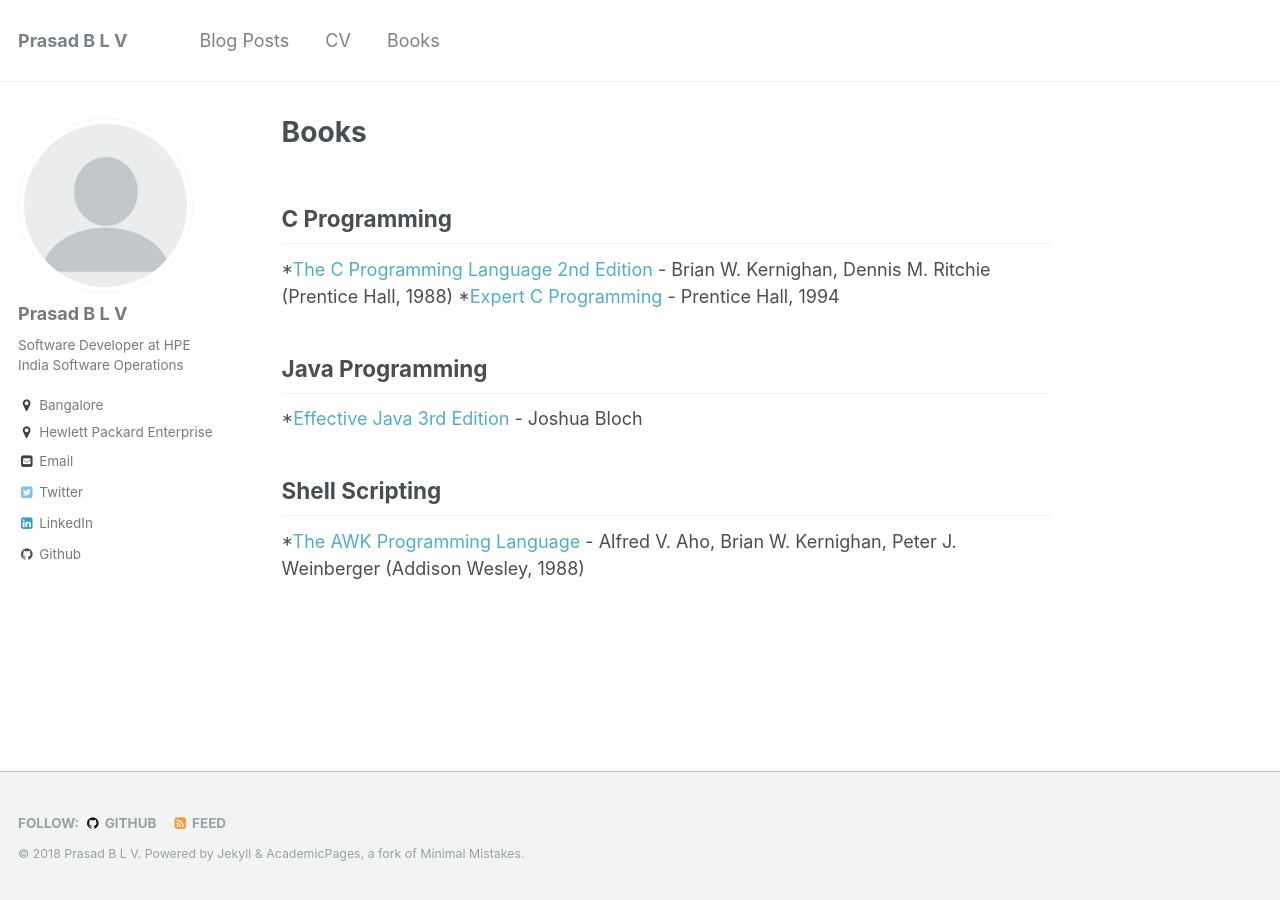
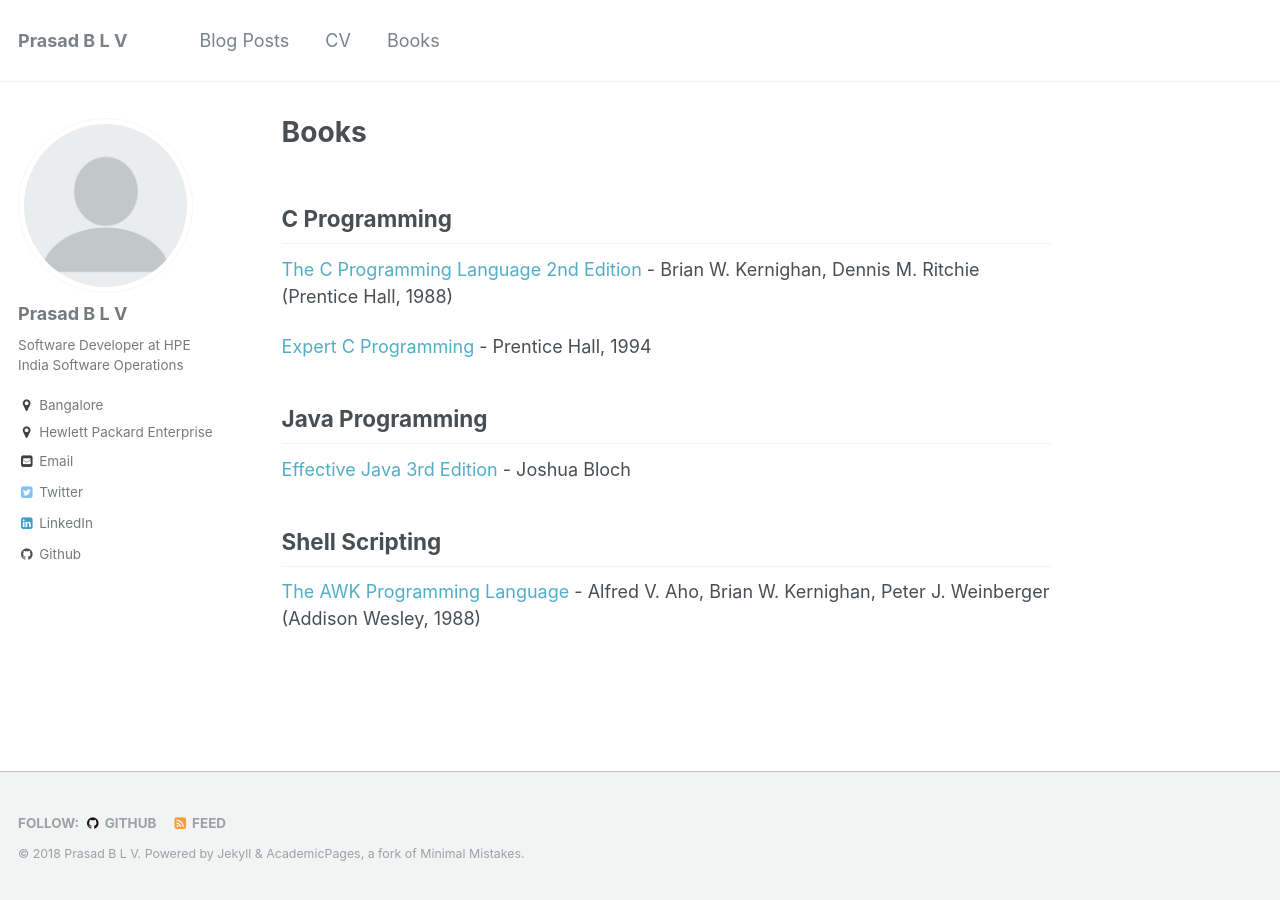
Before and after one commit to prasadblv/pblv, a Jekyll site: the page built from _pages/markdown.md, in a window 1280 px wide. Built offline with Jekyll 4.4.1, drawn with Linux system fonts in a browser that asks for light colours.

Commit message:
Removed *

```diff
--- a/_pages/markdown.md
+++ b/_pages/markdown.md
@@ -9,15 +9,16 @@ redirect_from:
 
 ## C Programming
 
-*[The C Programming Language 2nd Edition](http://www.amazon.com/gp/product/0131103628?ie=UTF8&tag=deirdrestraug-20&linkCode=as2&camp=1789&creative=390957&creativeASIN=0131103628)  - Brian W. Kernighan, Dennis M. Ritchie (Prentice Hall, 1988)
-*[Expert C Programming](- Peter van der Linden) - Prentice Hall, 1994
+[The C Programming Language 2nd Edition](http://www.amazon.com/gp/product/0131103628?ie=UTF8&tag=deirdrestraug-20&linkCode=as2&camp=1789&creative=390957&creativeASIN=0131103628)  - Brian W. Kernighan, Dennis M. Ritchie (Prentice Hall, 1988)
+
+[Expert C Programming](- Peter van der Linden) - Prentice Hall, 1994
 
 
 ## Java Programming
 
-*[Effective Java 3rd Edition](https://www.amazon.com/Effective-Java-3rd-Joshua-Bloch/dp/0134685997/ref=sr_1_1?ie=UTF8&qid=1538795561&sr=8-1&keywords=Effective+Java) - Joshua Bloch
+[Effective Java 3rd Edition](https://www.amazon.com/Effective-Java-3rd-Joshua-Bloch/dp/0134685997/ref=sr_1_1?ie=UTF8&qid=1538795561&sr=8-1&keywords=Effective+Java) - Joshua Bloch
 
 
 ## Shell Scripting
 
-*[The AWK Programming Language](http://www.amazon.com/gp/product/020107981X?ie=UTF8&tag=deirdrestraug-20&linkCode=as2&camp=1789&creative=390957&creativeASIN=020107981X) - Alfred V. Aho, Brian W. Kernighan, Peter J. Weinberger (Addison Wesley, 1988)
+[The AWK Programming Language](http://www.amazon.com/gp/product/020107981X?ie=UTF8&tag=deirdrestraug-20&linkCode=as2&camp=1789&creative=390957&creativeASIN=020107981X) - Alfred V. Aho, Brian W. Kernighan, Peter J. Weinberger (Addison Wesley, 1988)
```
